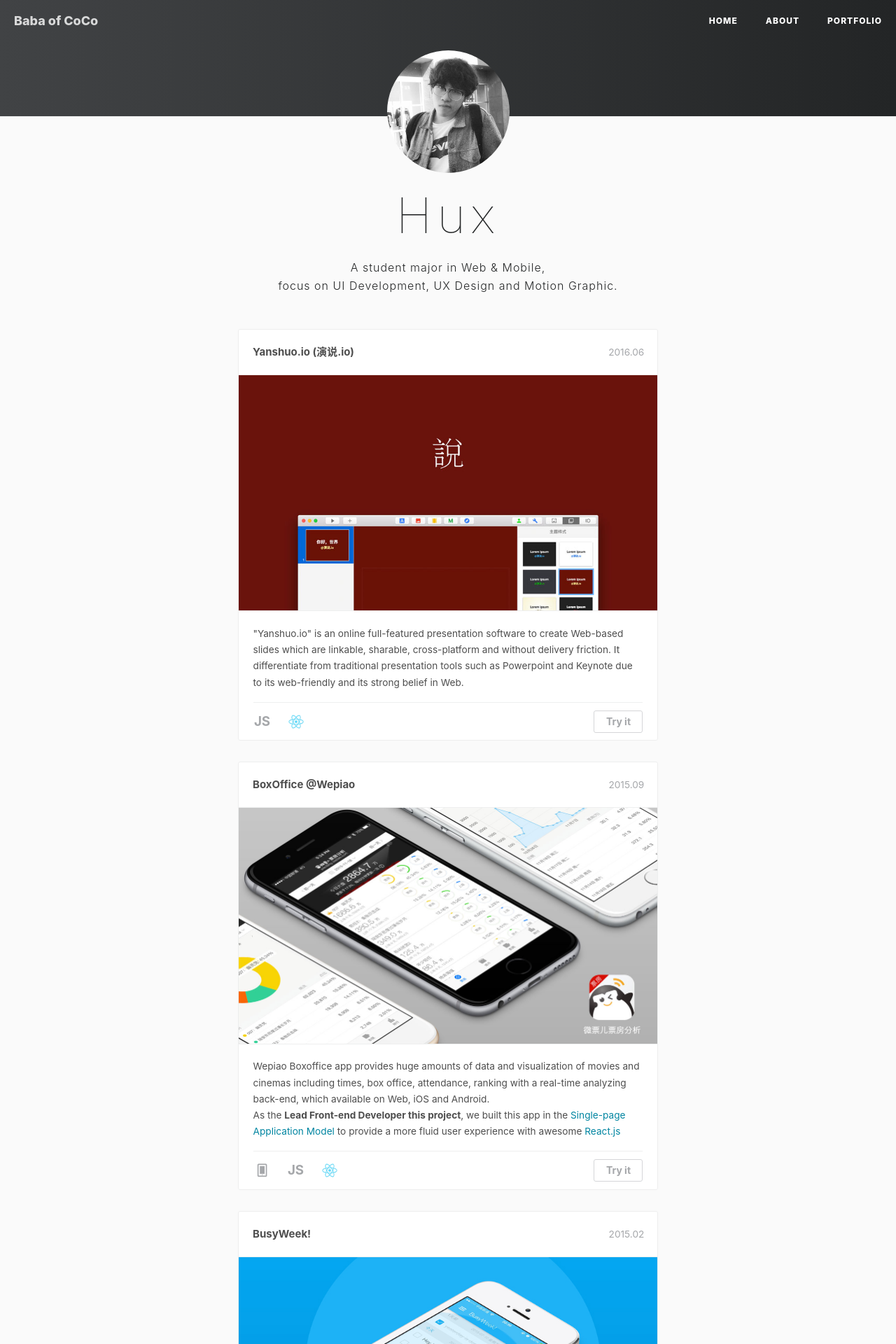
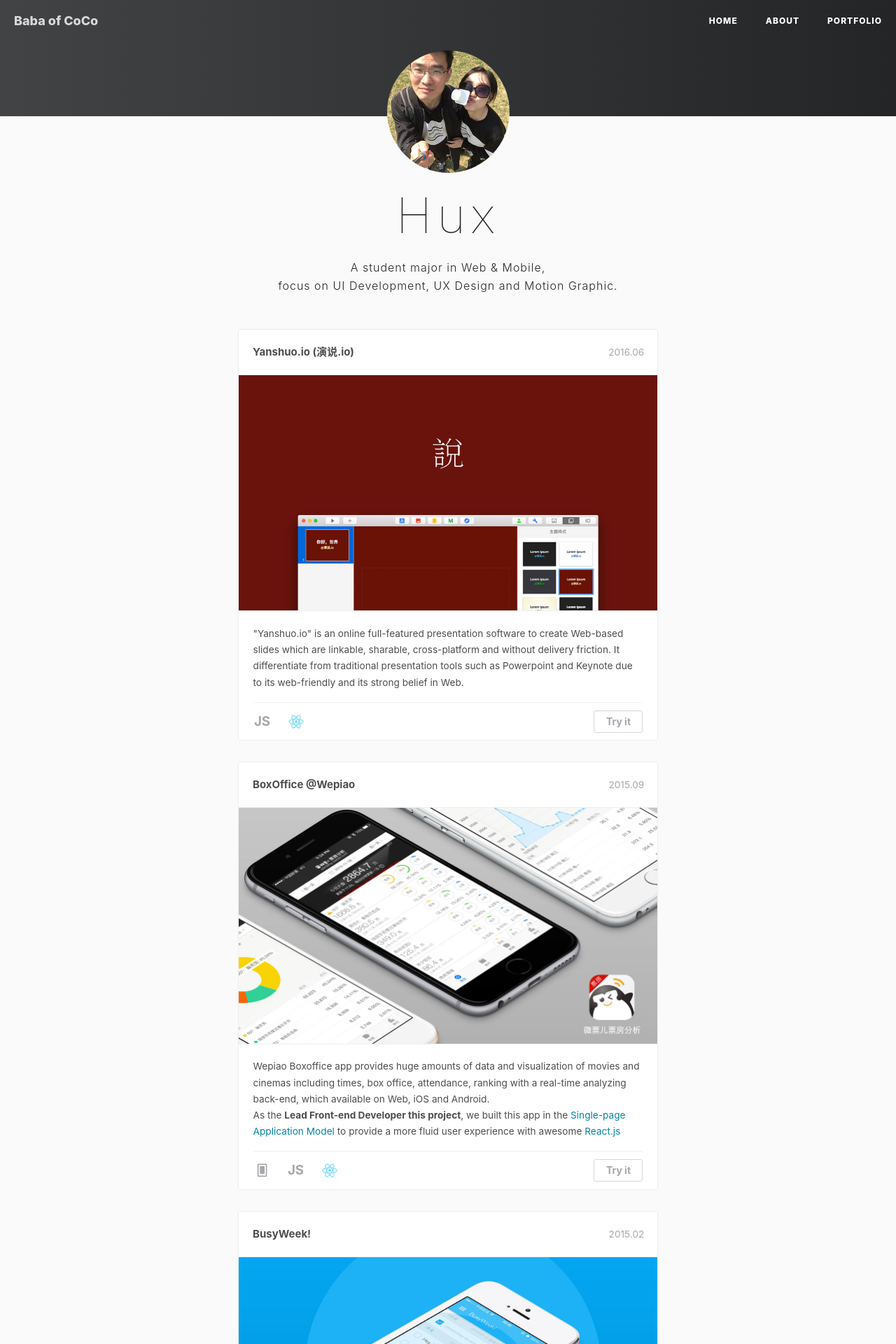
Before and after one commit to babaofcoco/coco, a Jekyll site: the page built from portfolio/index.html, in a window 1280 px wide. Shown: the top 1920 px of the page at 70% size. Built offline with Jekyll 4.4.1, drawn with Linux system fonts in a browser that asks for light colours; nearby versions of some CDN libraries; comment, search, counter and statistics services are not loaded.

Commit message:
update my photo

```diff
--- a/portfolio/index.html
+++ b/portfolio/index.html
@@ -16,7 +16,7 @@
 	<body>
 		<div class="container" style="margin:0;padding:0;width:100%;">
 			<header>
-				<img width="175" height="175" style="border-radius:50%;" src="/img/avatar-hux.jpg">
+				<img width="175" height="175" style="border-radius:50%;" src="/coco/img/avatar-ace.jpg">
 				<h1>Hux</h1>
 				<p>A student major in Web & Mobile,<br>
 					focus on UI Development, UX Design and Motion Graphic.</p>
```
